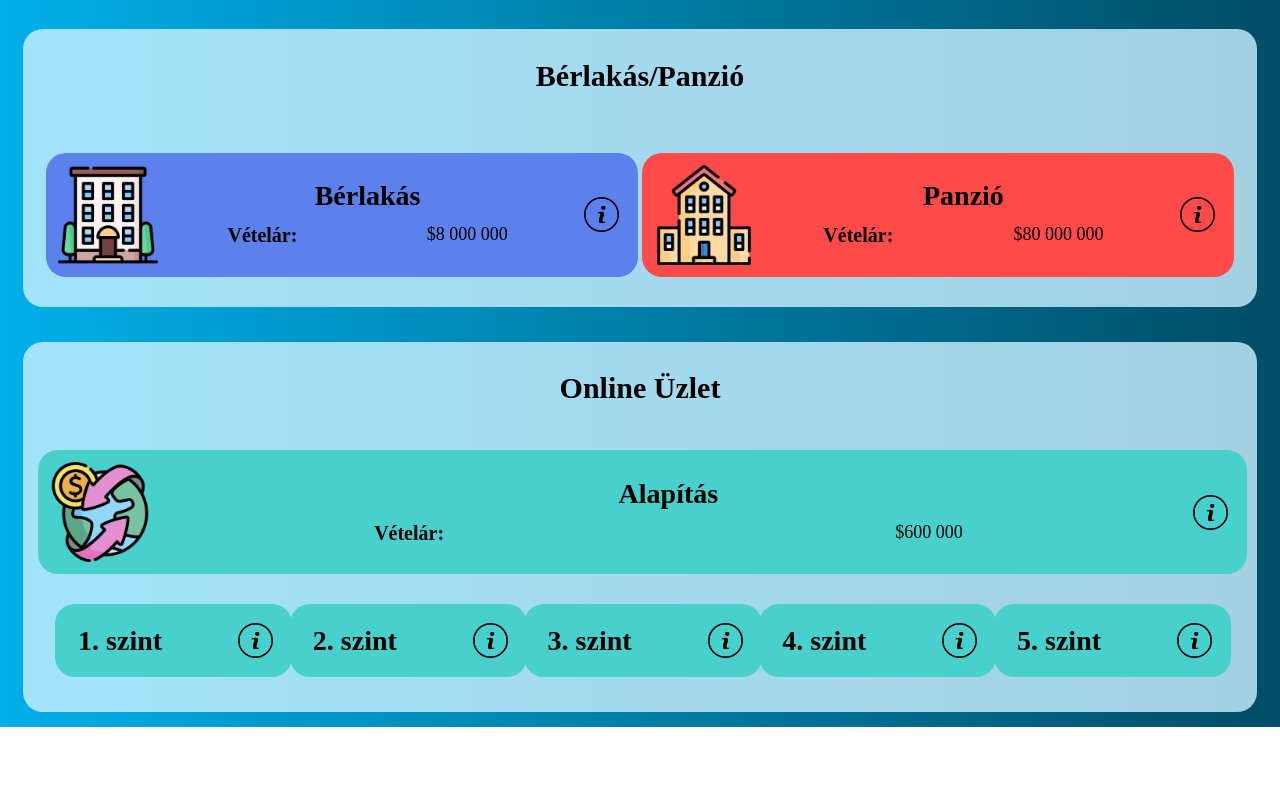
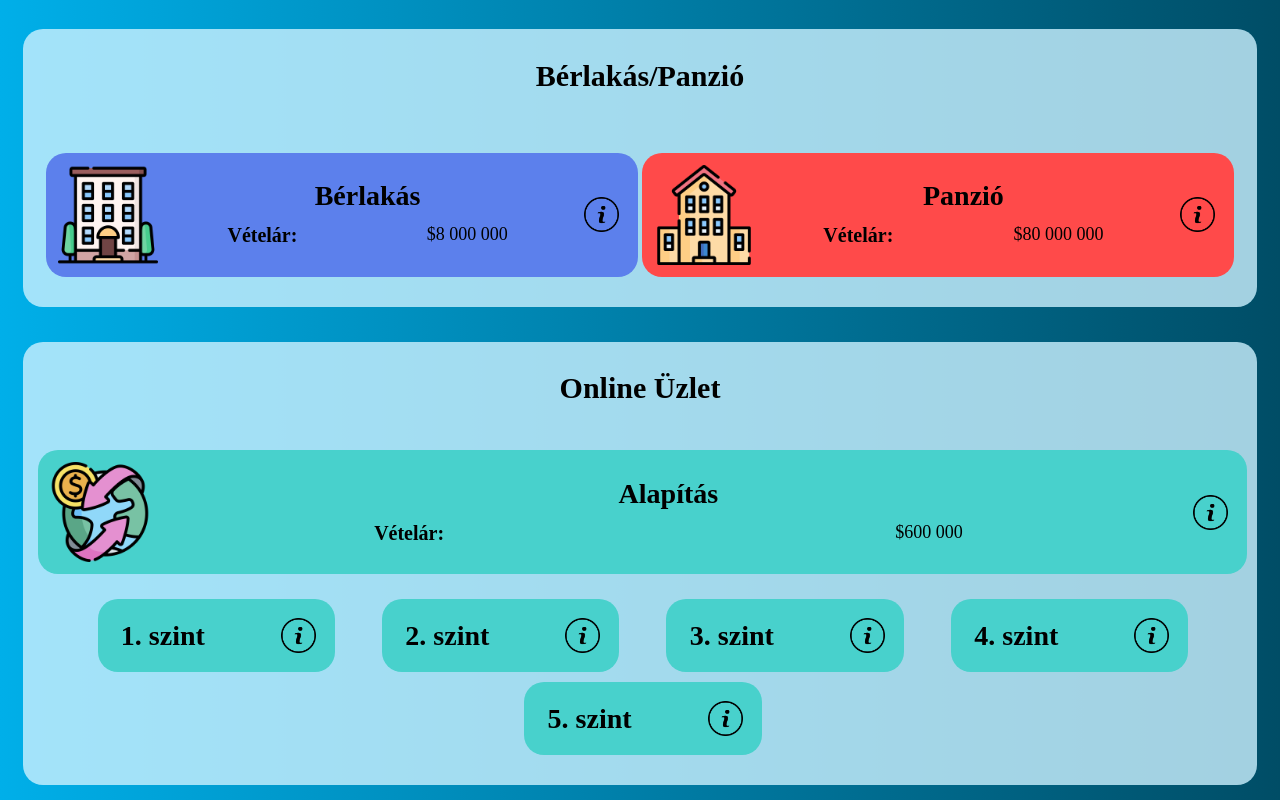
Before and after one commit to dvd2001/MyFirstMillion, an Angular app: page /game in a window 1280 px wide. Shown: the part 521-1321 px from the top of the page. Before the commit the page ends 1248 px from the top, so only its background shows below. Built offline with nearby package versions, Linux system fonts and the light colour scheme.

Commit message:
deleting unnecessary elements

```diff
--- a/src/app/components/game-page/game-page.html
+++ b/src/app/components/game-page/game-page.html
@@ -123,8 +123,7 @@
             </button>
         </div>
         <div id="levels" class="container">
-            <div class="listContainer onlineList mobileList">
-                <div class="online cards" id="level1">
+            <div class="online onlineList cards" id="level1">
                 <div class="text">
                     <h2 class="level">1. szint</h2>
                 </div>
@@ -133,10 +132,7 @@
                         alt="Information" class="info">
                 </button>
             </div>
-                <div *ngIf="showLevel1" id="level1List" class="lists bgOnlineList"></div>
-            </div>
-            <div class="listContainer onlineList mobileList">
-                <div class="online cards" id="level2">
+            <div class="online onlineList cards" id="level2">
                 <div class="text">
                     <h2 class="level">2. szint</h2>
                 </div>
@@ -145,10 +141,7 @@
                         alt="Information" class="info">
                 </button>
             </div>
-                <div *ngIf="showLevel2" id="level2List" class="lists bgOnlineList"></div>
-            </div>
-            <div class="listContainer onlineList mobileList">
-                <div class="online cards" id="level3">
+            <div class="online onlineList cards" id="level3">
                 <div class="text">
                     <h2 class="level">3. szint</h2>
                 </div>
@@ -157,10 +150,7 @@
                         alt="Information" class="info">
                 </button>
             </div>
-                <div *ngIf="showLevel3" id="level3List" class="lists bgOnlineList"></div>
-            </div>
-            <div class="listContainer onlineList mobileList">
-                <div class="online cards" id="level4">
+            <div class="online onlineList cards" id="level4">
                 <div class="text">
                     <h2 class="level">4. szint</h2>
                 </div>
@@ -169,10 +159,7 @@
                         alt="Information" class="info">
                 </button>
             </div>
-                <div *ngIf="showLevel4" id="level4List" class="lists bgOnlineList"></div>
-            </div>
-            <div class="listContainer onlineList mobileList">
-                <div class="online cards" id="level5">
+            <div class="online onlineList cards" id="level5">
                 <div class="text">
                     <h2 class="level">5. szint</h2>
                 </div>
@@ -181,8 +168,6 @@
                         alt="Information" class="info">
                 </button>
             </div>
-                <div *ngIf="showLevel5" id="level5List" class="lists bgOnlineList"></div>
-            </div>
         </div>
     </div>
 </section>
```
Lines whose indentation alone changed are shown as unchanged.
